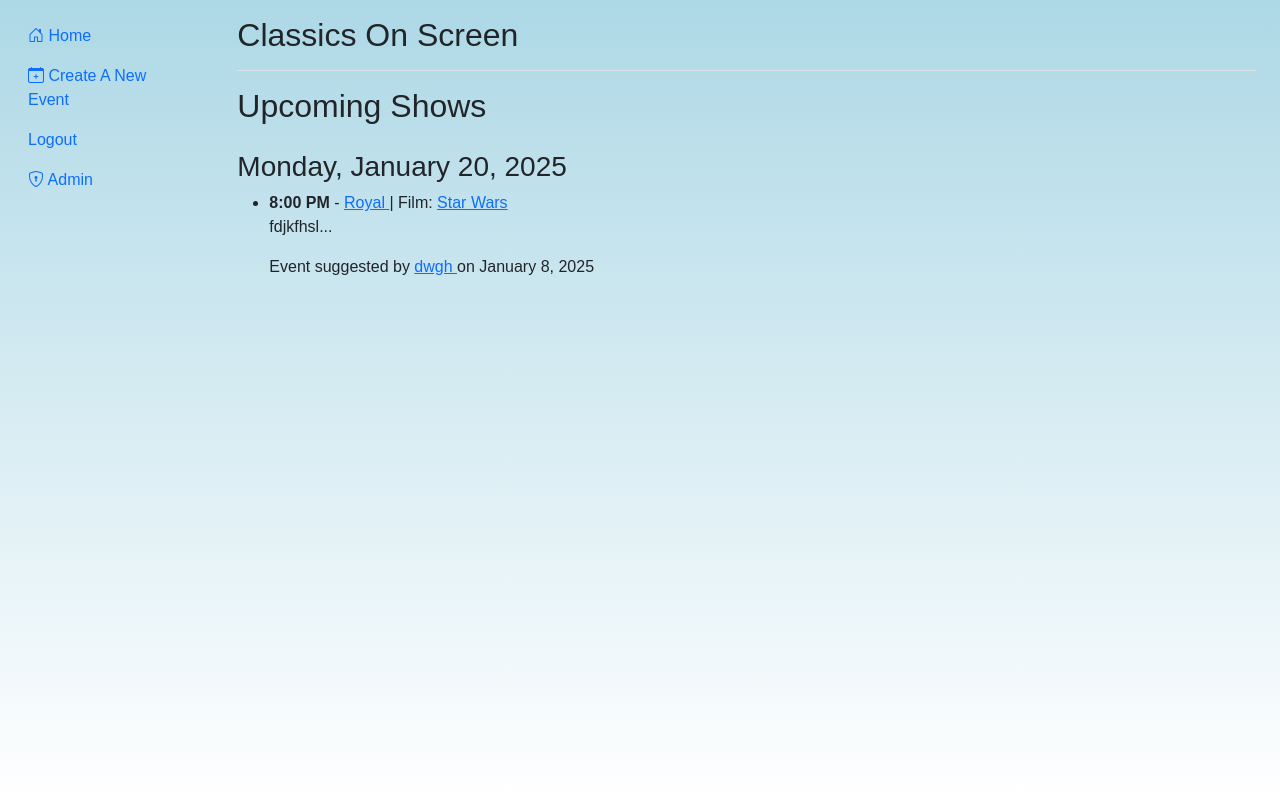
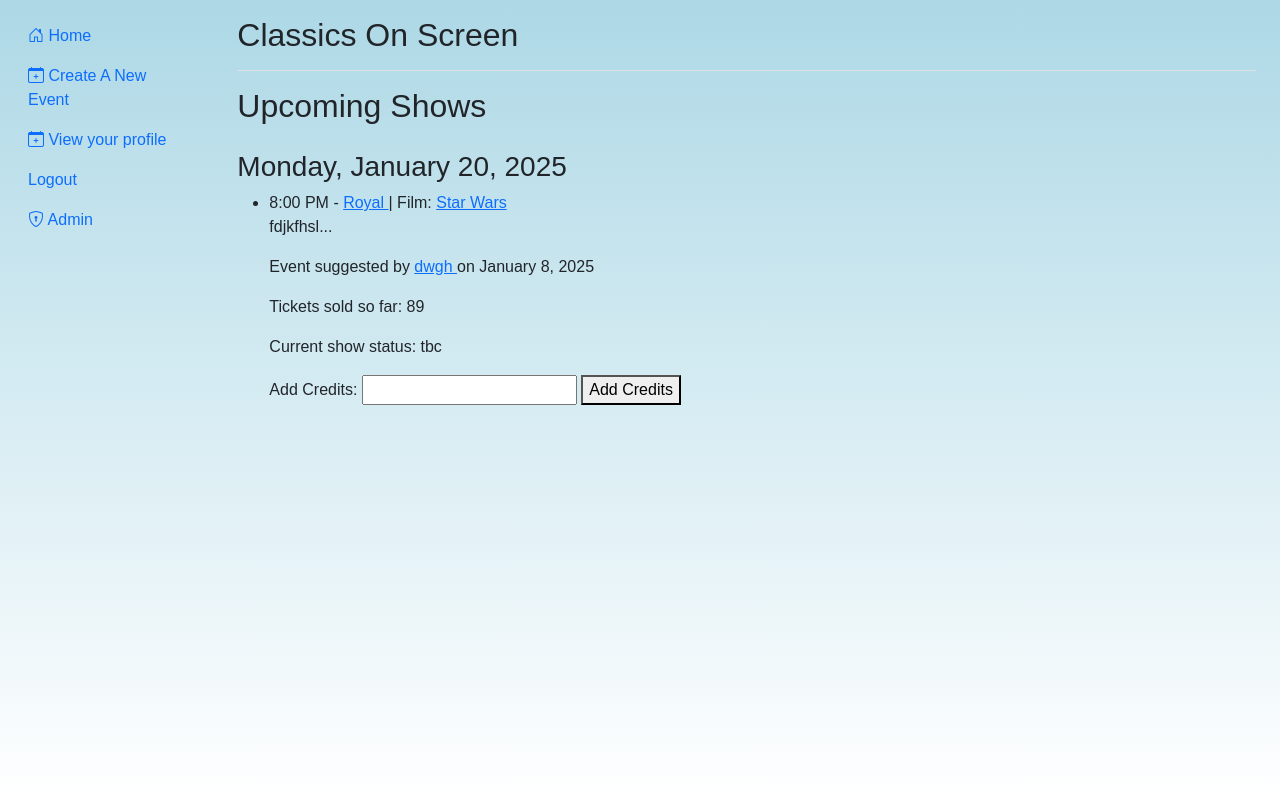
Before and after one commit to betterlucky/ClassicsOnScreen, a Django app: page / in a window 1280 px wide. Run offline with Django 4.2, Linux system fonts and the light colour scheme; a user stored in the database is signed in; data comes from the database, SQL or seed files in the repository; both versions use the stored data as it was after the commit; parts of the project's set-up code (start-up, migrations or seed data) failed here and were passed over.

Commit message:
User credits added

```diff
--- a/blog/models.py
+++ b/blog/models.py
@@ -1,36 +1,71 @@
 from django.db import models
 from django.contrib.auth.models import AbstractUser
+from django.core.exceptions import ValidationError
+from django.utils.timezone import now
 
 class SiteUser(AbstractUser):
     credits = models.IntegerField(blank=True, null=True, default=0)
 
 class Film(models.Model):
     name = models.CharField(max_length=60, unique=True)
+    overridecapacity = models.IntegerField(blank=True, null=True)
 
     def __str__(self):
         return self.name
 
 class Location(models.Model):
     name = models.CharField(max_length=60, unique=True)
+    min_capacity = models.IntegerField(default=40, blank=False, null=False)
 
     def __str__(self):
         return self.name
 
 class Show(models.Model):
-    body = models.TextField(blank=False)
+    STATUS_CHOICES = [
+        ('inactive', 'Inactive'),
+        ('TBC', 'To Be Confirmed'),
+        ('confirmed', 'Confirmed'),
+        ('cancelled', 'Cancelled'),
+        ('completed', 'Completed'),
+    ]
+
+    body = models.TextField()
     created_by = models.ForeignKey("SiteUser", on_delete=models.CASCADE)
     created_on = models.DateTimeField(auto_now_add=True)
     last_modified = models.DateTimeField(auto_now=True)
-    film = models.ForeignKey("Film", on_delete=models.CASCADE, related_name="shows", blank=False)
-    location = models.ForeignKey("Location", on_delete=models.CASCADE, related_name="shows", blank=False)
-    eventtime = models.DateTimeField(blank=False)
+    film = models.ForeignKey("Film", on_delete=models.CASCADE, related_name="shows")
+    location = models.ForeignKey("Location", on_delete=models.CASCADE, related_name="shows")
+    eventtime = models.DateTimeField()
+    credits = models.PositiveIntegerField(blank=True, null=True, default=0)
+    status = models.CharField(max_length=10, choices=STATUS_CHOICES, default='inactive')
 
     class Meta:
         ordering = ['eventtime']
+        unique_together = ('film', 'location', 'eventtime')
 
     def __str__(self):
-        # Updated to provide a meaningful string representation
         return f"{self.film.name} at {self.location.name} on {self.eventtime.strftime('%Y-%m-%d %H:%M')}"
+
+    def clean(self):
+        if self.eventtime < now():
+            raise ValidationError("Event time cannot be in the past.")
+
+    def add_credits(self, user, amount):
+        """Add credits to the show and update status if needed."""
+        if amount <= 0:
+            raise ValidationError("Credits must be a positive number.")
+        self.credits += amount
+        if self.credits >= self.location.min_capacity and self.status == 'inactive':
+            self.status = 'tbc'
+        self.save()
+
+    def mark_completed(self):
+        """Mark the show as completed if it has occurred."""
+        if self.eventtime < now():
+            self.status = 'completed'
+            self.save()
+        else:
+            raise ValidationError("Cannot mark a future show as completed.")
 
 class Comment(models.Model):
     author = models.ForeignKey("SiteUser", on_delete=models.CASCADE)
--- a/blog/templates/blog/detail.html
+++ b/blog/templates/blog/detail.html
@@ -19,7 +19,7 @@
         {% endif %}
     </small>
     <p>{{ show.body | linebreaks }}</p>
-    <p>Event suggested by <a href="{% url 'user_shows' show.created_by %}"> {{ show.created_by }} </a> on {{ show.created_on.date }}</p>
+    <p>Event suggested by <a href="{% url 'profile' show.created_by %}"> {{ show.created_by }} </a> on {{ show.created_on.date }}</p>
 
     <h3>Comments:</h3>
     {% for comment in comments %}
--- a/blog/templates/blog/film.html
+++ b/blog/templates/blog/film.html
@@ -19,7 +19,7 @@
                     </a>
                     <p>{{ show.body|slice:":400" }}...</p>
                     <p>Event suggested by
-                        <a href="{% url 'user_shows' show.created_by %}"> {{ show.created_by }} </a>
+                        <a href="{% url 'profile' show.created_by %}"> {{ show.created_by }} </a>
                         on {{ show.created_on|date:"F j, Y" }}
                     </p>
                 </li>
--- a/blog/templates/blog/index.html
+++ b/blog/templates/blog/index.html
@@ -13,7 +13,7 @@
             <ul>
                 {% for show in date_group.list %}
                     <li>
-                        <strong>{{ show.eventtime|time:"g:i A" }}</strong> -
+                        {{ show.eventtime|time:"g:i A" }} -
                         <a href="{% url 'blog_location' show.location.name %}">
                             {{ show.location.name }}
                         </a> |
@@ -22,9 +22,17 @@
                         </a>
                         <p>{{ show.body|slice:":400" }}...</p>
                         <p>Event suggested by
-                            <a href="{% url 'user_shows' show.created_by %}"> {{ show.created_by }} </a>
+                            <a href="{% url 'profile' show.created_by %}"> {{ show.created_by }} </a>
                             on {{ show.created_on|date:"F j, Y" }}
                         </p>
+                        <p>Tickets sold so far: {{ show.credits }}</p>
+                        <p>Current show status: {{ show.status }}</p>
+                        <form method="post" action="{% url 'add_credits_to_show' show.id %}">
+                            {% csrf_token %}
+                            <label for="credits">Add Credits:</label>
+                            <input type="number" name="credits" id="credits" min="1" required>
+                            <button type="submit">Add Credits</button>
+                        </form>
                     </li>
                 {% endfor %}
             </ul>
--- a/blog/urls.py
+++ b/blog/urls.py
@@ -11,8 +11,8 @@ urlpatterns = [
     path("show/<int:pk>/", views.blog_detail, name="blog_detail"),
     path('film/<str:film_name>/', views.blog_film, name='blog_film'),
     path('location/<str:location_name>/', views.blog_location, name='blog_location'),
-    path('creator/<str:creator>/shows/', views.user_shows, name='user_shows'),
     path('profile/<str:username>/', views.profile, name='profile'),
+    path('show/<int:show_id>/add-credits/', views.add_credits_to_show, name='add_credits_to_show'),
 ]
 # Add Django site authentication urls (for login, logout, password management)
 
--- a/blog/views.py
+++ b/blog/views.py
@@ -1,51 +1,17 @@
-from django.http import Http404, HttpResponse, HttpResponseRedirect
 from django.shortcuts import render, redirect, get_object_or_404
-from django.contrib.auth import login, get_user_model
+from django.contrib.auth import get_user_model
+from django.http import HttpResponse
+from django.contrib.sites.shortcuts import get_current_site
 from django.contrib.auth.decorators import login_required
-
-from blog.forms import  SiteUserCreationForm, CommentForm, ShowForm
-from blog.models import Show, Film, Location, Comment, SiteUser
-
-from django.contrib.sites.shortcuts import get_current_site
+from django.contrib import messages
+from django.core.mail import send_mail
+from django.core.exceptions import PermissionDenied
+from django.template.loader import render_to_string
 from django.utils.http import urlsafe_base64_encode, urlsafe_base64_decode
-from django.template.loader import render_to_string
-from django.contrib.auth.tokens import default_token_generator
-from django.contrib.auth.forms import UserCreationForm
-from django.core.mail import send_mail
-
-
-
-
-from django.contrib.sites.shortcuts import get_current_site
-from django.core.mail import send_mail
-from django.template.loader import render_to_string
-from django.utils.http import urlsafe_base64_encode
-from django.contrib.auth.tokens import default_token_generator
-from django.http import HttpResponse
-from blog.models import SiteUser  # Import your custom SiteUser model
-from django.db import IntegrityError
-import random
-import string
-
-from django.shortcuts import render, redirect
-from django.contrib.sites.shortcuts import get_current_site
-from django.core.mail import send_mail
-from django.template.loader import render_to_string
-from django.utils.http import urlsafe_base64_encode
 from django.contrib.auth.tokens import default_token_generator
 from django.contrib import messages
-from blog.forms import SiteUserCreationForm
-from blog.models import SiteUser  # Import your custom SiteUser model
-
-from django.shortcuts import render, redirect
-from django.contrib.sites.shortcuts import get_current_site
-from django.core.mail import send_mail
-from django.template.loader import render_to_string
-from django.utils.http import urlsafe_base64_encode
-from django.contrib.auth.tokens import default_token_generator
-from django.contrib import messages
-from blog.forms import SiteUserCreationForm
-from blog.models import SiteUser
+from blog.forms import SiteUserCreationForm, ShowForm, CommentForm
+from blog.models import SiteUser, Film, Show, Location
 
 def register(request):
     if request.method == 'POST':
@@ -128,18 +94,6 @@ def blog_location(request, location_name):
     context = {'location': location, 'shows': shows}
     return render(request, "blog/location.html", context)
 
-def user_shows(request, creator):
-    # Get the user by username (creator)
-    try:
-        user = get_user_model().objects.get(username=creator)
-    except get_user_model().DoesNotExist:
-        user = None
-
-    # Get all shows created by this user
-    shows = Show.objects.filter(created_by=user).order_by('eventtime')
-
-    return render(request, 'blog/user_shows.html', {'shows': shows, 'creator': user.username if user else 'Unknown'})
-
 def blog_detail(request, pk):
     show = Show.objects.get(pk=pk)
     form = CommentForm()
@@ -189,3 +143,29 @@ def profile(request, username):
         'created_shows': created_shows,
     }
     return render(request, 'blog/profile.html', context)
+
+@login_required
+def add_credits_to_show(request, show_id):
+    show = get_object_or_404(Show, id=show_id)
+
+    # Ensure the show is not already completed or cancelled
+    if show.status in ['completed', 'cancelled']:
+        raise PermissionDenied("Cannot add credits to a completed or cancelled show.")
+
+    # Get credits from POST data
+    try:
+        credits_to_add = int(request.POST.get('credits'))
+        if credits_to_add <= 0:
+            raise ValueError("Credits must be a positive number.")
+    except (TypeError, ValueError):
+        messages.error(request, "Invalid credit amount.")
+        return redirect('/', show_id=show.id)
+
+    # Add credits to the show
+    try:
+        show.add_credits(request.user, credits_to_add)
+        messages.success(request, f"Successfully added {credits_to_add} credits to the show.")
+    except ValidationError as e:
+        messages.error(request, str(e))
+
+    return redirect('/', show_id=show.id)
--- a/templates/base.html
+++ b/templates/base.html
@@ -27,6 +27,11 @@
                             <li class="nav-item">
                                 <a class="nav-link" href="{% url 'create_show' %}">
                                     <i class="bi bi-calendar-plus"></i> Create A New Event
+                                </a>
+                            </li>
+                            <li class="nav-item">
+                                <a class="nav-link" href="{% url 'profile' user.username %}">
+                                    <i class="bi bi-calendar-plus"></i> View your profile
                                 </a>
                             </li>
                             <li class="nav-item">
```
Also changed, not shown: blog/admin.py (+25 -6 lines), blog/templates/blog/user_shows.html (deleted, +0 -24 lines), blog/migrations/0002_alter_comment_options_alter_show_options_and_more.py (deleted), blog/migrations/0002_alter_show_status.py (added), blog/migrations/0003_remove_show_title.py (deleted), blog/migrations/0004_alter_show_options.py (deleted), db.sqlite3.
